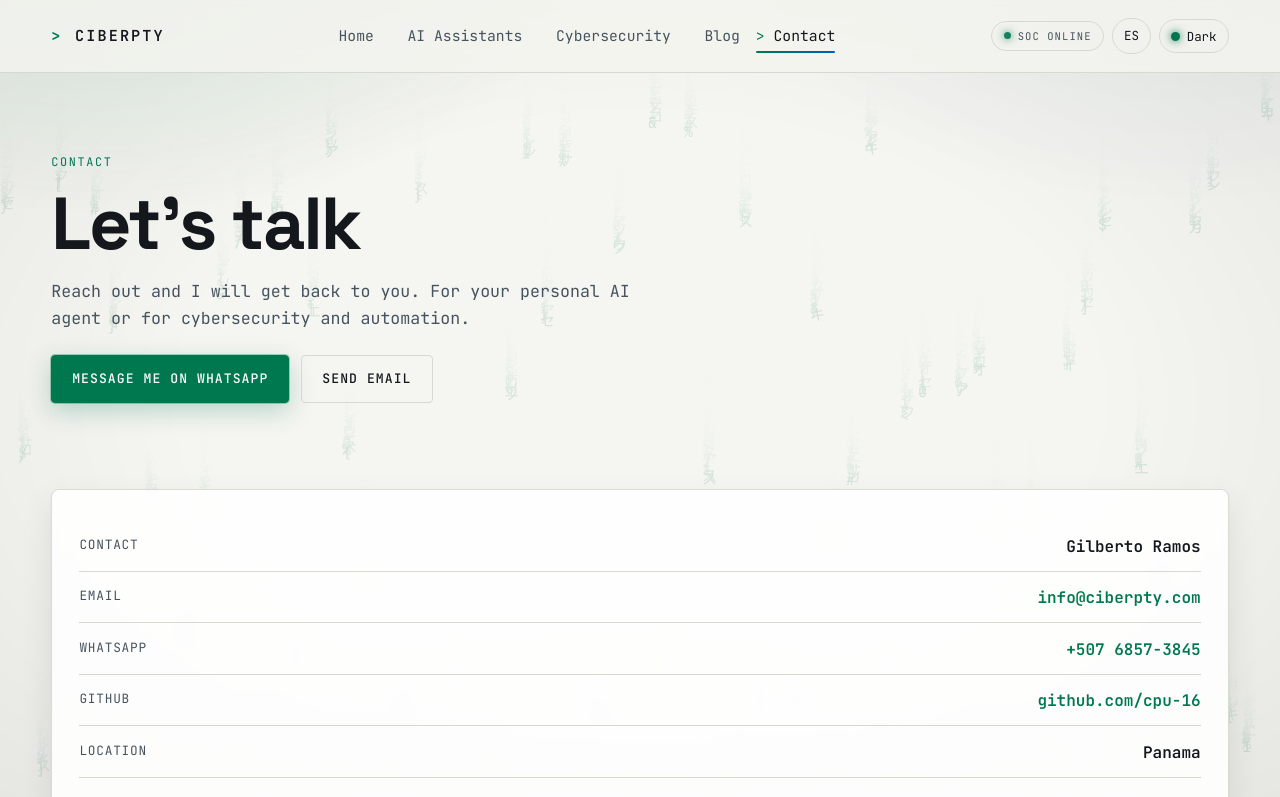
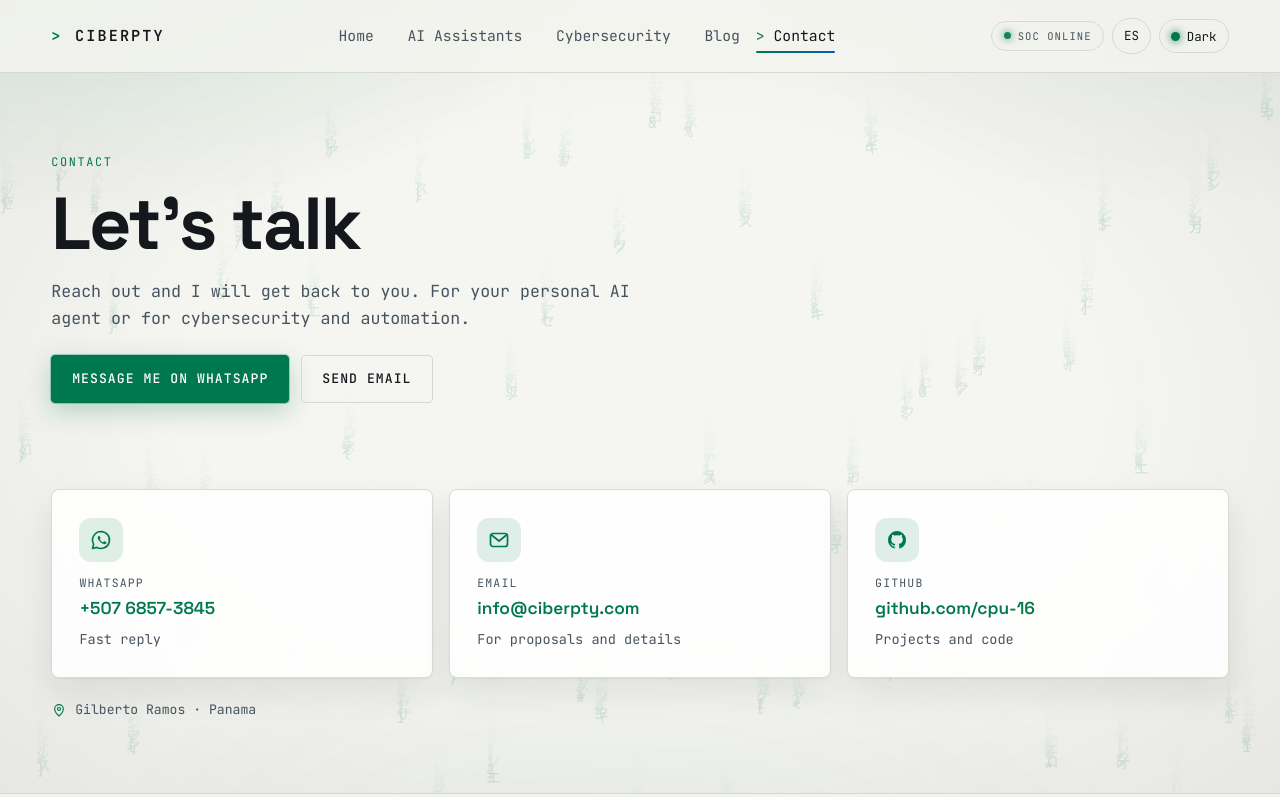
Before and after one commit to cpu-16/ciberpty-web, an Astro site: page /en/contact in a window 1280 px wide. Shown: the top 797 px of the page. Built offline with nearby package versions, Linux system fonts and the light colour scheme; Astro itself is replaced by a stand-in of ours.

Commit message:
feat(fase3): Asistentes con FAQ animado y casos con hover; Contacto con cards accionables
- FAQ: apertura suave (::details-content) y '+' que rota a '×'
- Ideas para usarlo: prefijo mono '>' y hover con lift lateral
- CTA de Asistentes con border-beam; íconos deduplicados a utils/icons
- Contacto: WhatsApp/Email/GitHub como cards con ícono, valor y hint + meta con pin

Co-Authored-By: Claude Fable 5 <noreply@anthropic.com>

```diff
--- a/src/components/ContactPage.astro
+++ b/src/components/ContactPage.astro
@@ -1,11 +1,19 @@
 ---
 import { SITE, type Locale } from '../utils/site';
+import { ICONS } from '../utils/icons';
 
 interface Props {
   locale: Locale;
 }
 
 const { locale } = Astro.props;
+
+const WA_ICON =
+  '<svg viewBox="0 0 24 24" fill="none" aria-hidden="true"><path d="M12 3.5a8.5 8.5 0 0 0-7.3 12.8L3.5 20.5l4.3-1.1A8.5 8.5 0 1 0 12 3.5Z" stroke="currentColor" stroke-width="1.6" stroke-linejoin="round"/><path d="M9.2 8.6c.2-.5.4-.5.6-.5h.5c.2 0 .4 0 .5.4l.7 1.6c.1.2 0 .4-.1.5l-.4.5c-.1.2-.2.3 0 .6a6.3 6.3 0 0 0 2.8 2.5c.3.1.4.1.6-.1l.6-.7c.2-.2.3-.2.6-.1l1.5.7c.3.1.4.2.4.4 0 .3-.2 1-.7 1.3-.4.3-1 .5-1.6.4a8 8 0 0 1-3.6-1.8 8.7 8.7 0 0 1-2.6-3.3c-.3-.7-.3-1.3-.2-1.6.1-.3.3-.6.4-.8Z" fill="currentColor"/></svg>';
+const MAIL_ICON =
+  '<svg viewBox="0 0 24 24" fill="none" aria-hidden="true"><rect x="3.5" y="5.5" width="17" height="13" rx="2.5" stroke="currentColor" stroke-width="1.7"/><path d="m4.5 7 7.5 6 7.5-6" stroke="currentColor" stroke-width="1.7" stroke-linecap="round" stroke-linejoin="round"/></svg>';
+const GH_ICON =
+  '<svg viewBox="0 0 24 24" fill="none" aria-hidden="true"><path d="M12 3a9 9 0 0 0-2.85 17.54c.45.08.62-.2.62-.44v-1.7c-2.5.55-3.03-1.06-3.03-1.06-.41-1.04-1-1.32-1-1.32-.82-.56.06-.55.06-.55.9.06 1.38.93 1.38.93.8 1.38 2.11.98 2.63.75.08-.58.31-.98.57-1.2-2-.23-4.1-1-4.1-4.45 0-.98.35-1.79.93-2.42-.1-.23-.4-1.15.08-2.4 0 0 .76-.24 2.48.92a8.6 8.6 0 0 1 4.51 0c1.72-1.16 2.47-.92 2.47-.92.49 1.25.18 2.17.09 2.4.58.63.93 1.44.93 2.42 0 3.46-2.11 4.22-4.12 4.44.32.28.61.83.61 1.68v2.48c0 .24.16.53.62.44A9 9 0 0 0 12 3Z" fill="currentColor"/></svg>';
 
 const t =
   locale === 'es'
@@ -15,13 +23,12 @@ const t =
         lead: 'Escríbeme y te respondo. Para tu agente personal de IA o para ciberseguridad y automatización.',
         waBtn: 'Escríbeme por WhatsApp',
         emailBtn: 'Enviar email',
-        rows: [
-          { k: 'Contacto', v: 'Gilberto Ramos' },
-          { k: 'Email', v: SITE.email, href: `mailto:${SITE.email}` },
-          { k: 'WhatsApp', v: SITE.whatsappLabel, href: SITE.whatsapp },
-          { k: 'GitHub', v: 'github.com/cpu-16', href: SITE.github },
-          { k: 'Ubicación', v: SITE.location.es }
-        ]
+        cards: [
+          { icon: WA_ICON, k: 'WhatsApp', v: SITE.whatsappLabel, hint: 'Respuesta rápida', href: SITE.whatsapp },
+          { icon: MAIL_ICON, k: 'Email', v: SITE.email, hint: 'Para propuestas y detalles', href: `mailto:${SITE.email}` },
+          { icon: GH_ICON, k: 'GitHub', v: 'github.com/cpu-16', hint: 'Proyectos y código', href: SITE.github }
+        ],
+        meta: `Gilberto Ramos · ${SITE.location.es}`
       }
     : {
         kicker: 'Contact',
@@ -29,13 +36,12 @@ const t =
         lead: 'Reach out and I will get back to you. For your personal AI agent or for cybersecurity and automation.',
         waBtn: 'Message me on WhatsApp',
         emailBtn: 'Send email',
-        rows: [
-          { k: 'Contact', v: 'Gilberto Ramos' },
-          { k: 'Email', v: SITE.email, href: `mailto:${SITE.email}` },
-          { k: 'WhatsApp', v: SITE.whatsappLabel, href: SITE.whatsapp },
-          { k: 'GitHub', v: 'github.com/cpu-16', href: SITE.github },
-          { k: 'Location', v: SITE.location.en }
-        ]
+        cards: [
+          { icon: WA_ICON, k: 'WhatsApp', v: SITE.whatsappLabel, hint: 'Fast reply', href: SITE.whatsapp },
+          { icon: MAIL_ICON, k: 'Email', v: SITE.email, hint: 'For proposals and details', href: `mailto:${SITE.email}` },
+          { icon: GH_ICON, k: 'GitHub', v: 'github.com/cpu-16', hint: 'Projects and code', href: SITE.github }
+        ],
+        meta: `Gilberto Ramos · ${SITE.location.en}`
       };
 ---
 
@@ -52,14 +58,53 @@ const t =
 </section>
 
 <section class="container section">
-  <div class="card" data-reveal>
-    <div class="contact-list2">
-      {t.rows.map((r: any) => (
-        <div class="contact-row">
-          <span class="k">{r.k}</span>
-          {r.href ? <a class="v" href={r.href} target="_blank" rel="noreferrer">{r.v}</a> : <span class="v">{r.v}</span>}
-        </div>
-      ))}
-    </div>
+  <div class="c-grid">
+    {t.cards.map((c) => (
+      <a class="card tile c-card" href={c.href} target="_blank" rel="noreferrer" data-reveal>
+        <span class="c-ico" set:html={c.icon} />
+        <span class="c-k">{c.k}</span>
+        <span class="c-v">{c.v}</span>
+        <span class="c-hint">{c.hint}</span>
+      </a>
+    ))}
   </div>
+  <p class="c-meta" data-reveal>
+    <span class="c-meta-ico" set:html={ICONS.pin} />
+    {t.meta}
+  </p>
 </section>
+
+<style>
+  .c-grid { display: grid; gap: 1rem; grid-template-columns: 1fr; margin-top: 0.4rem; }
+  .c-card { display: flex; flex-direction: column; gap: 0.15rem; }
+  .c-ico {
+    display: grid;
+    place-items: center;
+    width: 44px;
+    height: 44px;
+    border-radius: 12px;
+    color: var(--accent);
+    background: color-mix(in srgb, var(--accent) 12%, transparent);
+    margin-bottom: 0.65rem;
+  }
+  .c-ico :global(svg) { width: 24px; height: 24px; }
+  .c-k { font-family: var(--font-mono); font-size: 0.72rem; text-transform: uppercase; letter-spacing: 0.1em; color: var(--muted); }
+  .c-v { font-weight: 600; font-family: var(--font-title); font-size: 1.08rem; color: var(--accent); overflow-wrap: anywhere; }
+  .c-hint { color: var(--muted); font-size: 0.85rem; margin-top: 0.3rem; }
+
+  .c-meta {
+    display: flex;
+    align-items: center;
+    gap: 0.5rem;
+    margin-top: 1.4rem;
+    color: var(--muted);
+    font-family: var(--font-mono);
+    font-size: 0.82rem;
+  }
+  .c-meta-ico { display: inline-grid; place-items: center; color: var(--accent); }
+  .c-meta-ico :global(svg) { width: 16px; height: 16px; }
+
+  @media (min-width: 840px) {
+    .c-grid { grid-template-columns: repeat(3, 1fr); }
+  }
+</style>
```
Also changed, not shown: src/components/assistants/AssistantsPage.astro (+32 -15 lines).
